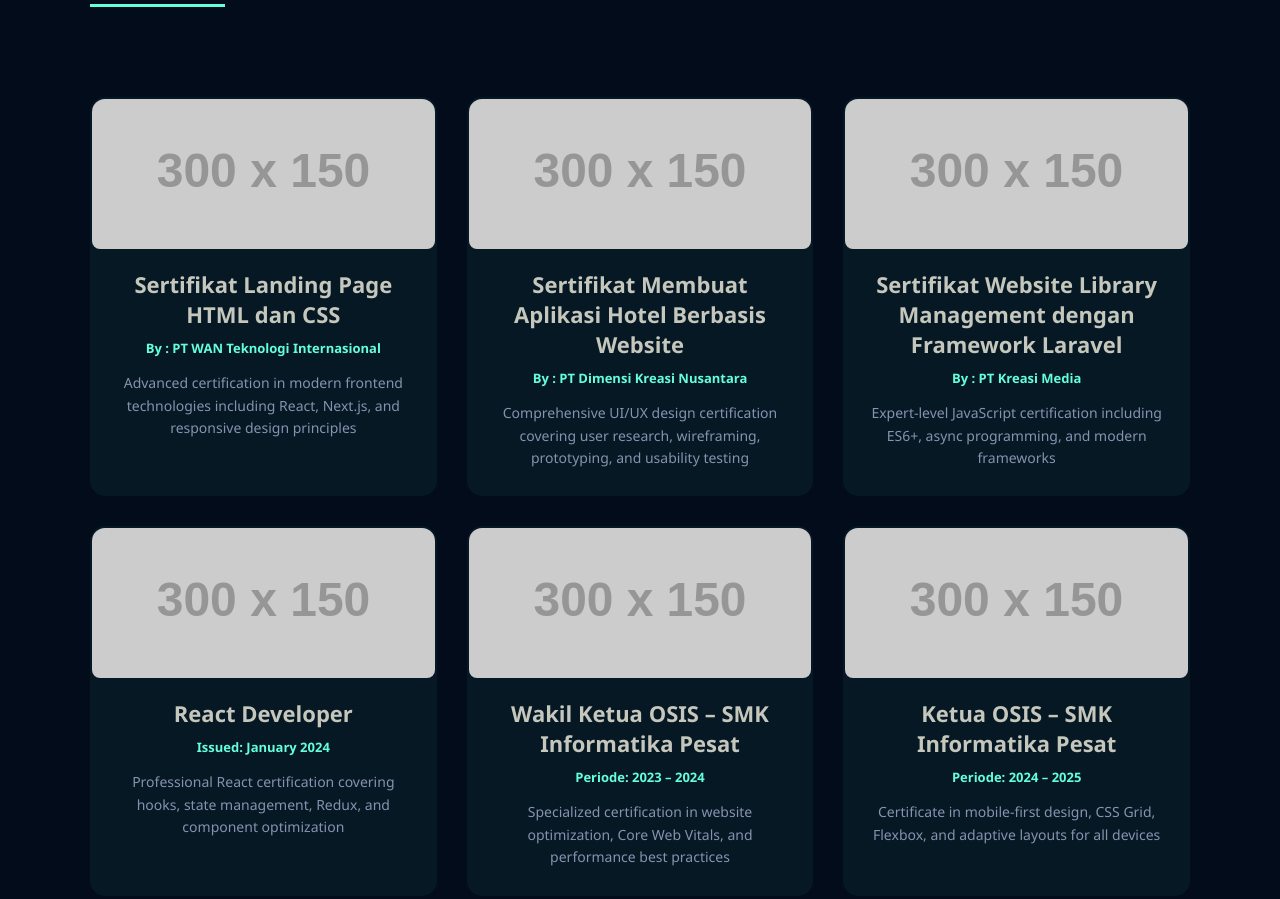
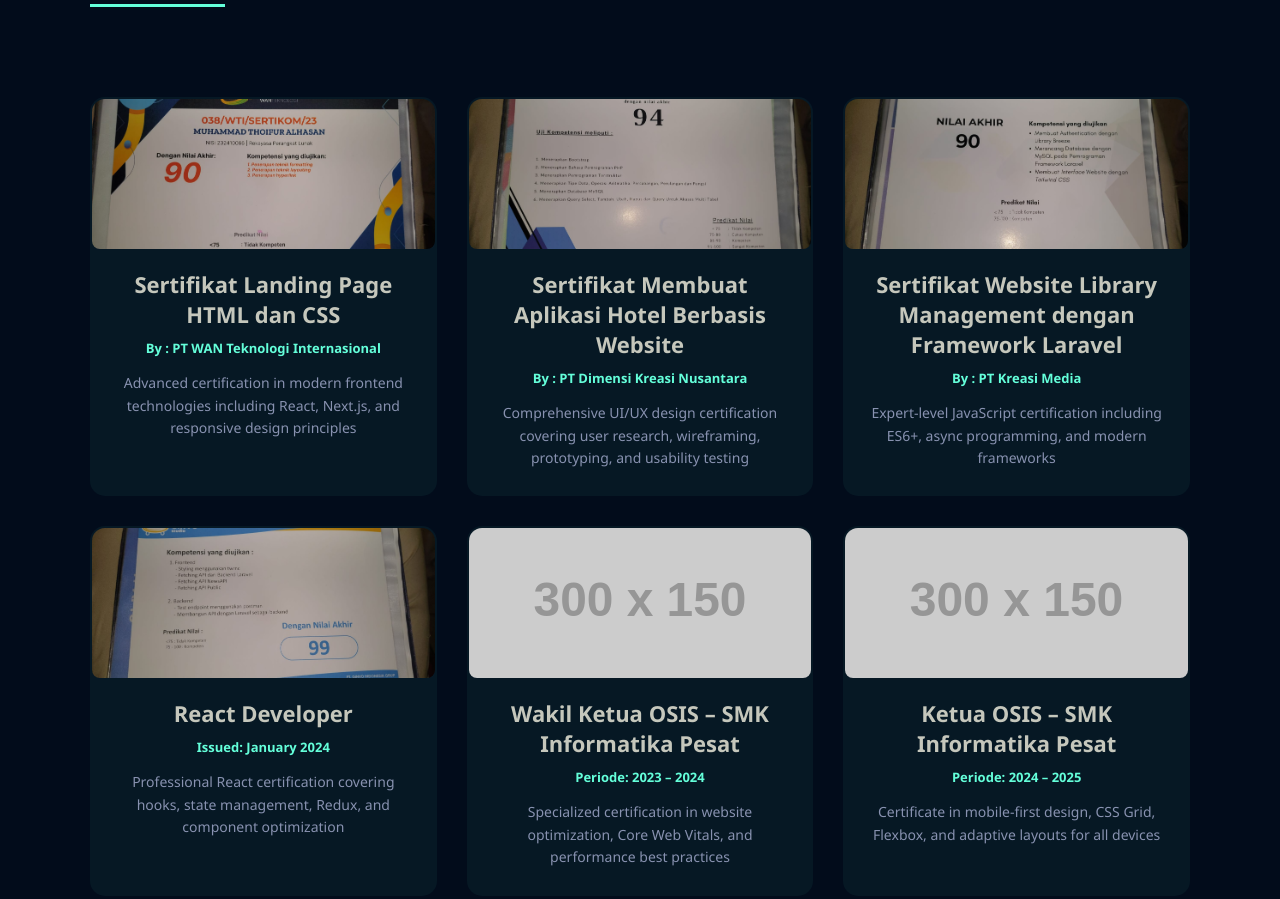
Before and after one commit to Thoifur2007/portofolio-thoi, a plain HTML site: page index.html in a window 1280 px wide. Shown: the part 4207-5106 px from the top of the page. Drawn offline with Linux system fonts and the light colour scheme; placeholder pictures from the web are drawn by us.

Commit message:
porto update

```diff
--- a/index.html
+++ b/index.html
@@ -1118,7 +1118,7 @@
     <div class="achievements-grid">
       <div class="achievement-card">
         <div class="cert-image" style="width: 100%; height: 150px; margin-bottom: 20px; border-radius: 8px; overflow: hidden;">
-          <img src="https://via.placeholder.com/300x150/00ff88/ffffff?text=Frontend+Certificate" style="width: 100%; height: 100%; object-fit: cover;" alt="Frontend Certificate">
+          <img src="/assets/img/sertifikat/ser 1.jpg" style="width: 100%; height: 100%; object-fit: cover;" alt="Frontend Certificate">
         </div>
         <h3>Sertifikat Landing Page HTML dan CSS</h3>
         <div class="year">By : PT WAN Teknologi Internasional</div>
@@ -1126,7 +1126,7 @@
       </div>
       <div class="achievement-card">
         <div class="cert-image" style="width: 100%; height: 150px; margin-bottom: 20px; border-radius: 8px; overflow: hidden;">
-          <img src="https://via.placeholder.com/300x150/64ffda/ffffff?text=UI/UX+Design" style="width: 100%; height: 100%; object-fit: cover;" alt="UI/UX Certificate">
+          <img src="/assets/img/sertifikat/ser 2.jpg" style="width: 100%; height: 100%; object-fit: cover;" alt="UI/UX Certificate">
         </div>
         <h3>Sertifikat Membuat Aplikasi Hotel Berbasis Website</h3>
         <div class="year">By : PT Dimensi Kreasi Nusantara
@@ -1135,7 +1135,7 @@
       </div>
       <div class="achievement-card">
         <div class="cert-image" style="width: 100%; height: 150px; margin-bottom: 20px; border-radius: 8px; overflow: hidden;">
-          <img src="https://via.placeholder.com/300x150/667eea/ffffff?text=JavaScript+Master" style="width: 100%; height: 100%; object-fit: cover;" alt="JavaScript Certificate">
+          <img src="/assets/img/sertifikat/ser 3.jpg" style="width: 100%; height: 100%; object-fit: cover;" alt="JavaScript Certificate">
         </div>
         <h3>Sertifikat Website Library Management dengan Framework Laravel</h3>
         <div class="year">By : PT Kreasi Media</div>
@@ -1143,7 +1143,7 @@
       </div>
       <div class="achievement-card">
         <div class="cert-image" style="width: 100%; height: 150px; margin-bottom: 20px; border-radius: 8px; overflow: hidden;">
-          <img src="https://via.placeholder.com/300x150/f093fb/ffffff?text=React+Developer" style="width: 100%; height: 100%; object-fit: cover;" alt="React Certificate">
+          <img src="/assets/img/sertifikat/ser 4.jpg" style="width: 100%; height: 100%; object-fit: cover;" alt="React Certificate">
         </div>
         <h3>React Developer</h3>
         <div class="year">Issued: January 2024</div>
```
Also changed, not shown: assets/img/sertifikat/ser 1.jpg (added), assets/img/sertifikat/ser 2.jpg (added), assets/img/sertifikat/ser 3.jpg (added), assets/img/sertifikat/ser 4.jpg (added).
